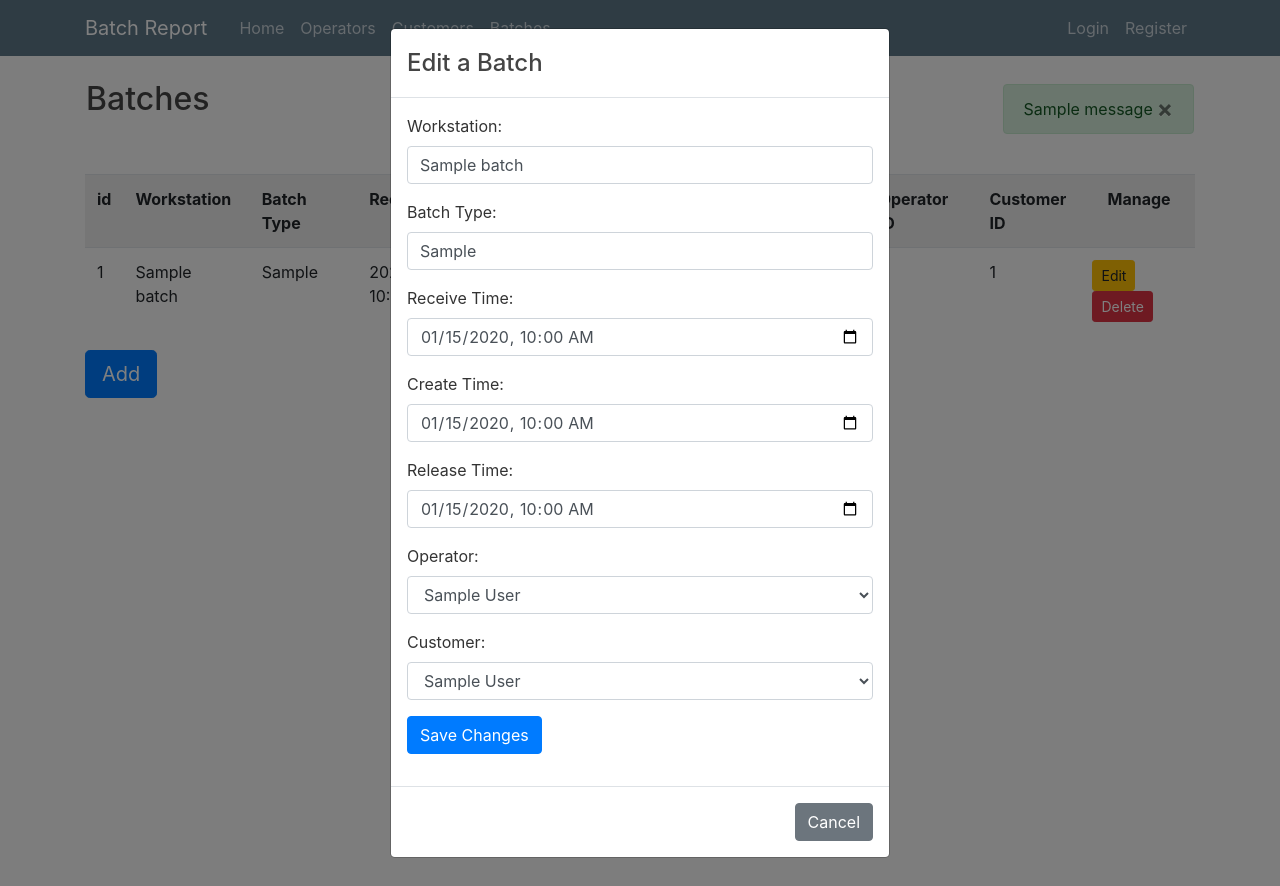
After one commit to irenenene/BatchReport, a Flask app: page /batches in a window 1280 px wide, after a click on "Edit". The commit adds this page. Run offline with Flask 2, Linux system fonts and the light colour scheme; tables that the repository leaves empty hold one stand-in row (values such as "Sample post"); one stand-in notice (Sample message) is shown; some libraries are stand-ins or nearby versions.

Commit message:
batch class

```diff
--- /dev/null
+++ b/templates/batches.html
@@ -0,0 +1,165 @@
+{% extends "layout.html" %}
+
+{% block content %}
+  <div class="container">
+    <table class="table table-striped mt-4">
+      <tr>
+        <th>id</th>
+        <th>Workstation</th>
+        <th>Batch Type</th>
+        <th>Received Time</th>
+        <th>Created Time</th>
+        <th>Released Time</th>
+        <th>Operator ID</th>
+        <th>Customer ID</th>
+        <th>Manage</th>
+      </tr>
+
+      {% for batch in batches %}
+        <tr>
+          <td>{{ batch.id }}</td>
+          <td>{{ batch.workstationName }}</td>
+          <td>{{ batch.batchType }}</td>
+          <td>{{ batch.receivedTime }}</td>
+          <td>{{ batch.createdTime }}</td>
+          <td>{{ batch.releasedTime }}</td>
+          <td>{{ batch.operatorId }}</td>
+          <td>{{ batch.customerId }}</td>
+          <td>
+            <div class="row">
+            <button class="btn btn-warning btn-sm mr-1" data-toggle="modal" data-target="#modaledit{{batch.id}}">Edit</button>
+            <form class="form-inline" method="POST" action="">
+              <button class="btn btn-danger btn-sm" onclick="return confirm('Are you sure?')"">Delete</button>
+            </form>
+            </div>
+          </td>
+        </tr>
+
+        <!-- Modal Edit also based off of CodeLoop.org example-->
+        <div id="modaledit{{batch.id}}" class="modal fade" role="dialog">
+          <div class="modal-dialog">
+            <div class="modal-content">
+              <div class="modal-header">
+                <h4 class="modal-title">Edit a Batch</h4>
+              </div>
+              <div class="modal-body">
+                <form action="{{ url_for('edit_batch') }}" method="POST">
+                  <div class="form-group">
+                    <label>Workstation:</label>
+                    <input type="text" class="form-control" name="Workstation" required="1" value="{{batch.workstationName}}">
+                  </div>
+                  <div class="form-group">
+                    <label>Batch Type:</label>
+                    <input type="text" class="form-control" name="BatchType" required="1" value="{{batch.batchType}}">
+                  </div>
+                  <div class="form-group">
+                    <label>Receive Time:</label>
+                    <input type="datetime-local" class="form-control" name="ReceivedTime" required="1" value="{{batch.receivedTime.strftime('%Y-%m-%dT%H:%M')}}">
+                  </div>
+                  <div class="form-group">
+                    <label>Create Time:</label>
+                    <input type="datetime-local" class="form-control" name="CreatedTime" required="1" value="{{batch.createdTime.strftime('%Y-%m-%dT%H:%M')}}">
+                  </div>
+                  <div class="form-group">
+                    <label>Release Time:</label>
+                    <input type="datetime-local" class="form-control" name="ReleasedTime" required="1" value="{{batch.releasedTime.strftime('%Y-%m-%dT%H:%M')}}">
+                  </div>
+                  <div class="form-group">
+                    <label>Operator:</label>
+                    <select class="form-control" name="Operator" required="1">
+                      {% for op in ops %}
+                        {% if op.id == batch.operatorId %}
+                          <option value="{{op.id}}" selected>{{ op.firstName }} {{ op.lastName }}</option>
+                        {% else %}
+                          <option value="{{op.id}}">{{ op.firstName }} {{ op.lastName }}</option>
+                        {% endif %}
+                      {% endfor %}
+                    </select>
+                  </div>
+                  <div class="form-group">
+                    <label>Customer:</label>
+                    <select class="form-control" name="Customer" required="1">
+                      {% for cust in custs %}
+                        {% if cust.id == batch.operatorId %}
+                          <option value="{{cust.id}}" selected>{{ cust.customerName }}</option>
+                        {% else %}
+                          <option value="{{cust.id}}">{{ cust.customerName }}</option>
+                        {% endif %}
+                      {% endfor %}
+                    </select>
+                  </div>
+                  <div class="form-group">
+                    <button class="btn btn-primary" type="submit">Save Changes</button>
+                  </div>
+                  <input id="ID" name="ID" type="hidden" value="{{batch.id}}">
+                </form>
+              </div>
+              <div class="modal-footer">
+                <button type="button" class="btn btn-secondary" data-dismiss="modal">Cancel</button>
+              </div>
+            </div>
+          </div>
+        </div>
+      {% endfor %}
+    <table>
+  </div>
+  <a href="" class="btn btn-primary btn-lg" data-toggle="modal" data-target="#modaladd">Add</a>
+
+<!-- Modal Add based off of CodeLoop.org example-->
+<div id="modaladd" class="modal fade" role="dialog">
+  <div class="modal-dialog">
+    <div class="modal-content">
+      <div class="modal-header">
+        <h4 class="modal-title">Add a Batch</h4>
+      </div>
+      <div class="modal-body">
+        <form action="{{ url_for('add_batch') }}" method="POST">
+          <div class="form-group">
+            <label>Workstation:</label>
+            <input type="text" class="form-control" name="Workstation" required="1">
+          </div>
+          <div class="form-group">
+            <label>Batch Type:</label>
+            <input type="text" class="form-control" name="BatchType" required="1">
+          </div>
+          <div class="form-group">
+            <label>Receive Time:</label>
+            <input type="datetime-local" value="{{date}}T00:00" class="form-control" name="ReceivedTime" required="1">
+          </div>
+          <div class="form-group">
+            <label>Create Time:</label>
+            <input type="datetime-local" value="{{date}}T00:00" class="form-control" name="CreatedTime" required="1">
+          </div>
+          <div class="form-group">
+            <label>Release Time:</label>
+            <input type="datetime-local" value="{{date}}T00:00" class="form-control" name="ReleasedTime" required="1">
+          </div>
+          <div class="form-group">
+            <label>Operator:</label>
+            <select class="form-control" name="Operator" required="1">
+              {% for op in ops %}
+                <option value="{{op.id}}">{{ op.firstName }} {{ op.lastName }}</option>
+              {% endfor %}
+            </select>
+          </div>
+          <div class="form-group">
+            <label>Customer:</label>
+            <select class="form-control" name="Customer" required="1">
+              {% for cust in custs %}
+                <option value="{{cust.id}}">{{ cust.customerName }}</option>
+              {% endfor %}
+            </select>
+          </div>
+          <div class="form-group">
+            <button class="btn btn-primary" type="submit">Add</button>
+          </div>
+        </form>
+      </div>
+      <div class="modal-footer">
+        <button type="button" class="btn btn-secondary" data-dismiss="modal">Cancel</button>
+      </div>
+    </div>
+  </div>
+</div>
+
+{% endblock content %}
--- a/templates/customers.html
+++ b/templates/customers.html
@@ -19,9 +19,9 @@
           <td>{{ customer.contactEmail }}</td>
           <td>
             <div class="row">
-            <button class="btn btn-warning btn-xs mr-1" data-toggle="modal" data-target="#modaledit{{customer.id}}">Edit</button>
+            <button class="btn btn-warning btn-sm mr-1" data-toggle="modal" data-target="#modaledit{{customer.id}}">Edit</button>
             <form class="form-inline" method="POST" action="{{ url_for('delete_customer', idnum=customer.id) }}">
-              <button class="btn btn-danger btn-xs" onclick="return confirm('Are you sure?')"">Delete</button>
+              <button class="btn btn-danger btn-sm" onclick="return confirm('Are you sure?')"">Delete</button>
             </form>
             </div>
           </td>
--- a/templates/layout.html
+++ b/templates/layout.html
@@ -30,6 +30,7 @@
             <a class="nav-item nav-link" href="{{ url_for('home') }}">Home</a>
             <a class="nav-item nav-link" href="{{ url_for('operators') }}">Operators</a>
             <a class="nav-item nav-link" href="{{ url_for('customers') }}">Customers</a>
+            <a class="nav-item nav-link" href="{{ url_for('batches') }}">Batches</a>
           </div>
           <!-- Navbar Right Side -->
           <div class="navbar-nav">
@@ -43,13 +44,11 @@
 
   <main role="main" class="container">
     <div class="row">
-      <h2>{{ title }}</h2>
-    </div>
-    <div class="row">
+      <h2 class="ml-3">{{ title }}</h2>
       {% with messages = get_flashed_messages(with_categories=true) %}
         {% if messages %}
           {% for category, message in messages %}
-            <div class="alert alert-{{ category }} alert-dismissable mt-1 role="alert">
+            <div class="alert alert-{{ category }} alert-dismissable mt-1 ml-auto mr-3" role="alert">
                 {{ message }}
                 <button type="button" class="close ml-1" data-dismiss="alert" aria-label="Close">
                   <span aria-hidden="true">&times;</span>
@@ -58,6 +57,8 @@
           {% endfor %}
         {% endif %}
       {% endwith %}
+    </div>
+    <div class="row">
       {% block content %}{% endblock %}
     </div>
   </main>
--- a/templates/operators.html
+++ b/templates/operators.html
@@ -19,9 +19,9 @@
           <td>{{ op.email }}</td>
           <td>
             <div class="row">
-            <button class="btn btn-warning btn-xs mr-1" data-toggle="modal" data-target="#modaledit{{op.id}}">Edit</button>
+            <button class="btn btn-warning btn-sm mr-1" data-toggle="modal" data-target="#modaledit{{op.id}}">Edit</button>
             <form class="form-inline" method="POST" action="{{ url_for('delete_operator', idnum=op.id) }}">
-              <button class="btn btn-danger btn-xs" onclick="return confirm('Are you sure?')"">Delete</button>
+              <button class="btn btn-danger btn-sm" onclick="return confirm('Are you sure?')"">Delete</button>
             </form>
             </div>
           </td>
```
Also changed, not shown: run.py (+87 -21 lines).
